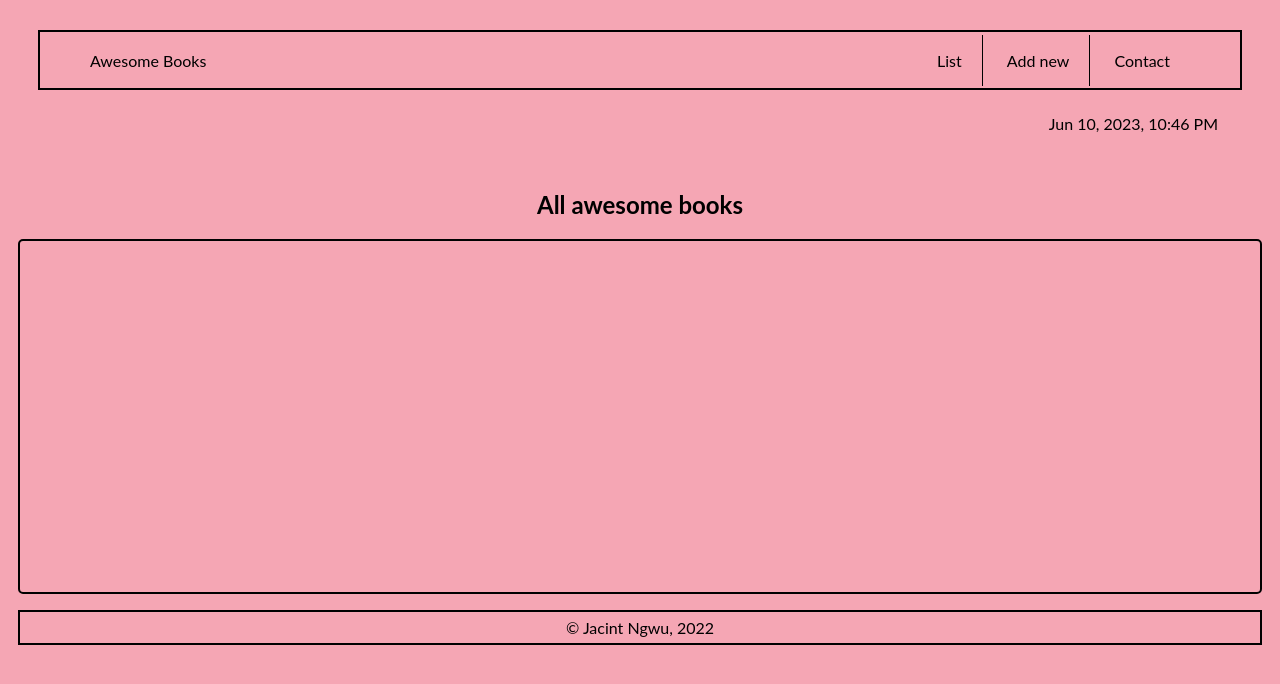
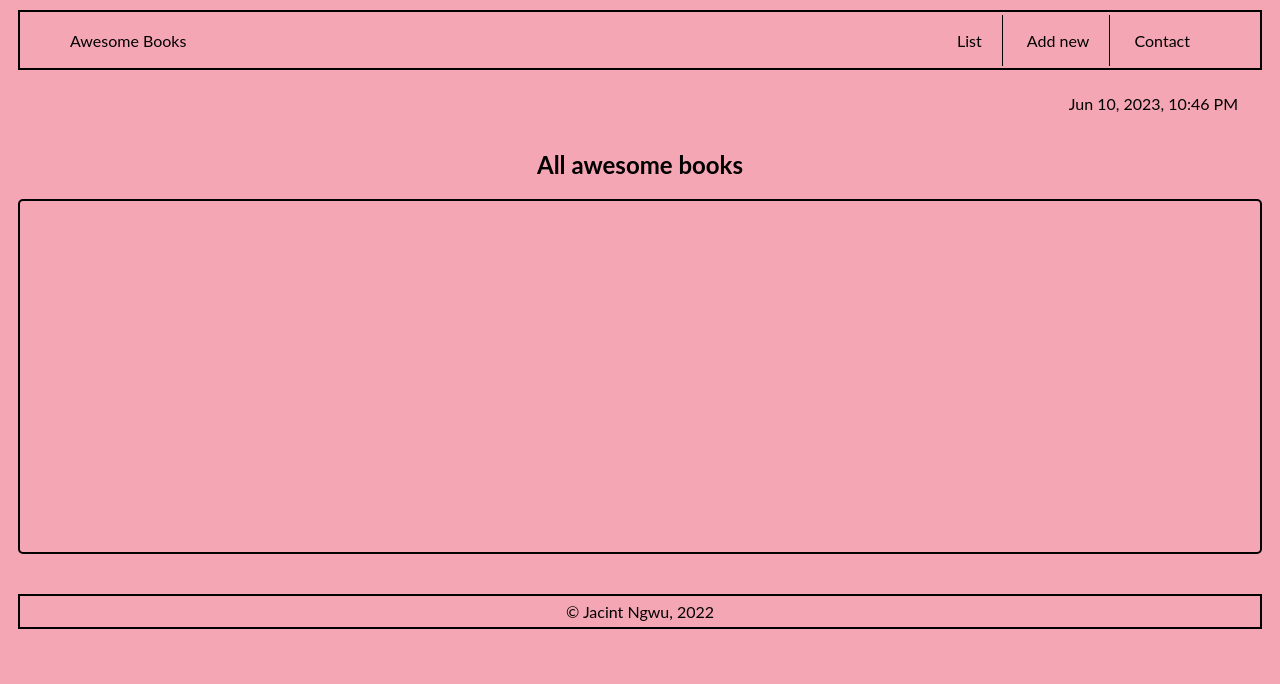
Before and after one commit to JacintaNgwu/Awesome-Books-ES6, a website with bundled scripts: page index.html in a window 1280 px wide. Built offline with nearby package versions, Linux system fonts and the light colour scheme.

Commit message:
Update index.css

```diff
--- a/index.css
+++ b/index.css
@@ -8,10 +8,6 @@ body {
   font-family: lato, sans-serif;
   background: #f5a6b4;
   padding: 10px;
-}
-
-.header {
-  padding: 20px;
 }
 
 .navbar {
@@ -64,7 +60,7 @@ body {
   flex-direction: column;
   width: 100%;
   padding: 0;
-  height: 420px;
+/*   height: 420px; */
 }
 
 .space {
```
